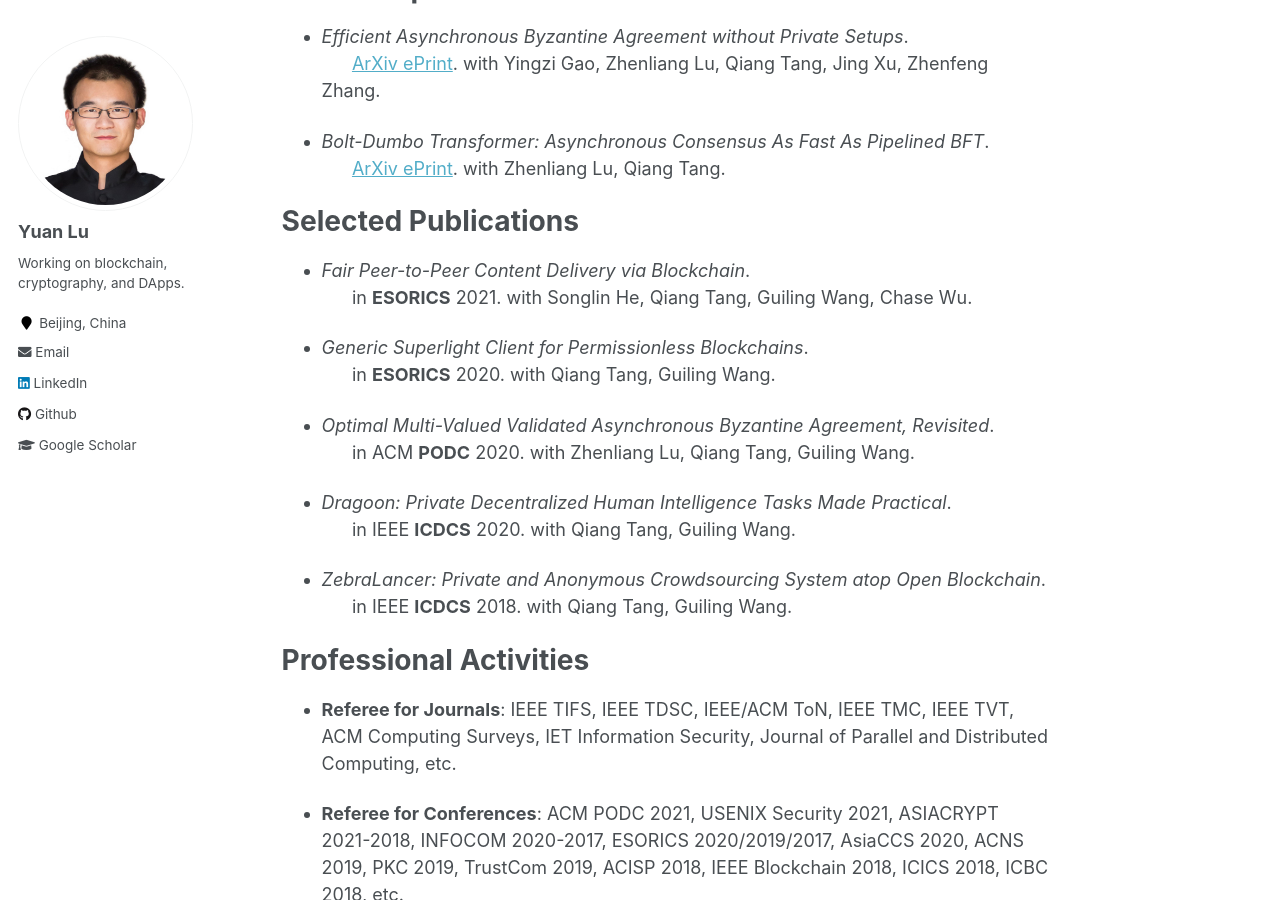
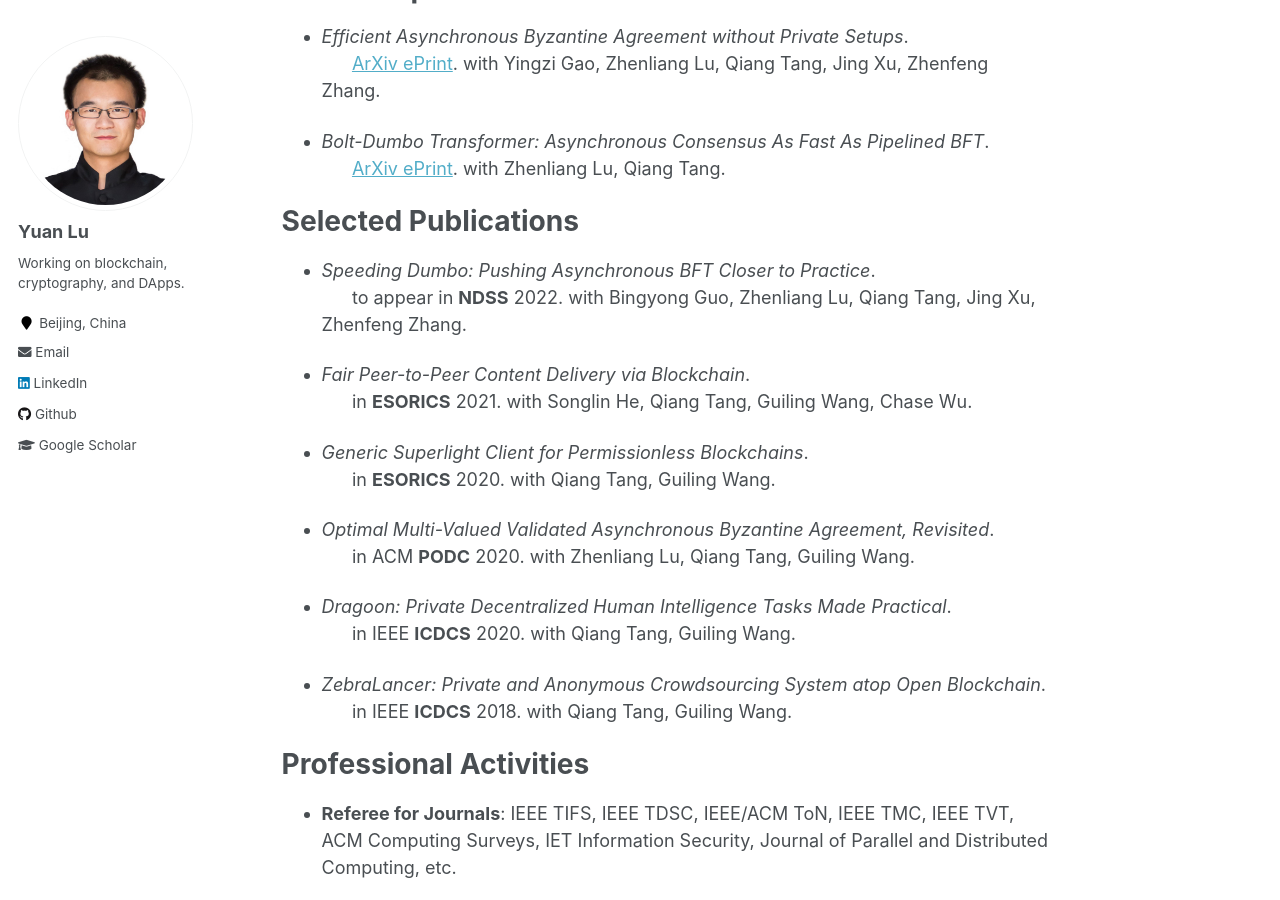
Before and after one commit to yylluu/yylluu.github.io, a Jekyll site: the page built from _pages/about.md, in a window 1280 px wide and 900 px high, scrolled down 430 px. Built offline with Jekyll 4.4.1, drawn with Linux system fonts in a browser that asks for light colours.

Commit message:
Update about.md

```diff
--- a/_pages/about.md
+++ b/_pages/about.md
@@ -27,6 +27,9 @@ Manuscripts
 
 Selected Publications
 ======
+
+- *Speeding Dumbo: Pushing Asynchronous BFT Closer to Practice*.
+     &nbsp; &nbsp; &nbsp; to appear in **NDSS** 2022. with Bingyong Guo, Zhenliang Lu, Qiang Tang, Jing Xu, Zhenfeng Zhang.
 
 - *Fair Peer-to-Peer Content Delivery via Blockchain*.
      &nbsp; &nbsp; &nbsp; in **ESORICS** 2021. with Songlin He, Qiang Tang, Guiling Wang, Chase Wu.
```
